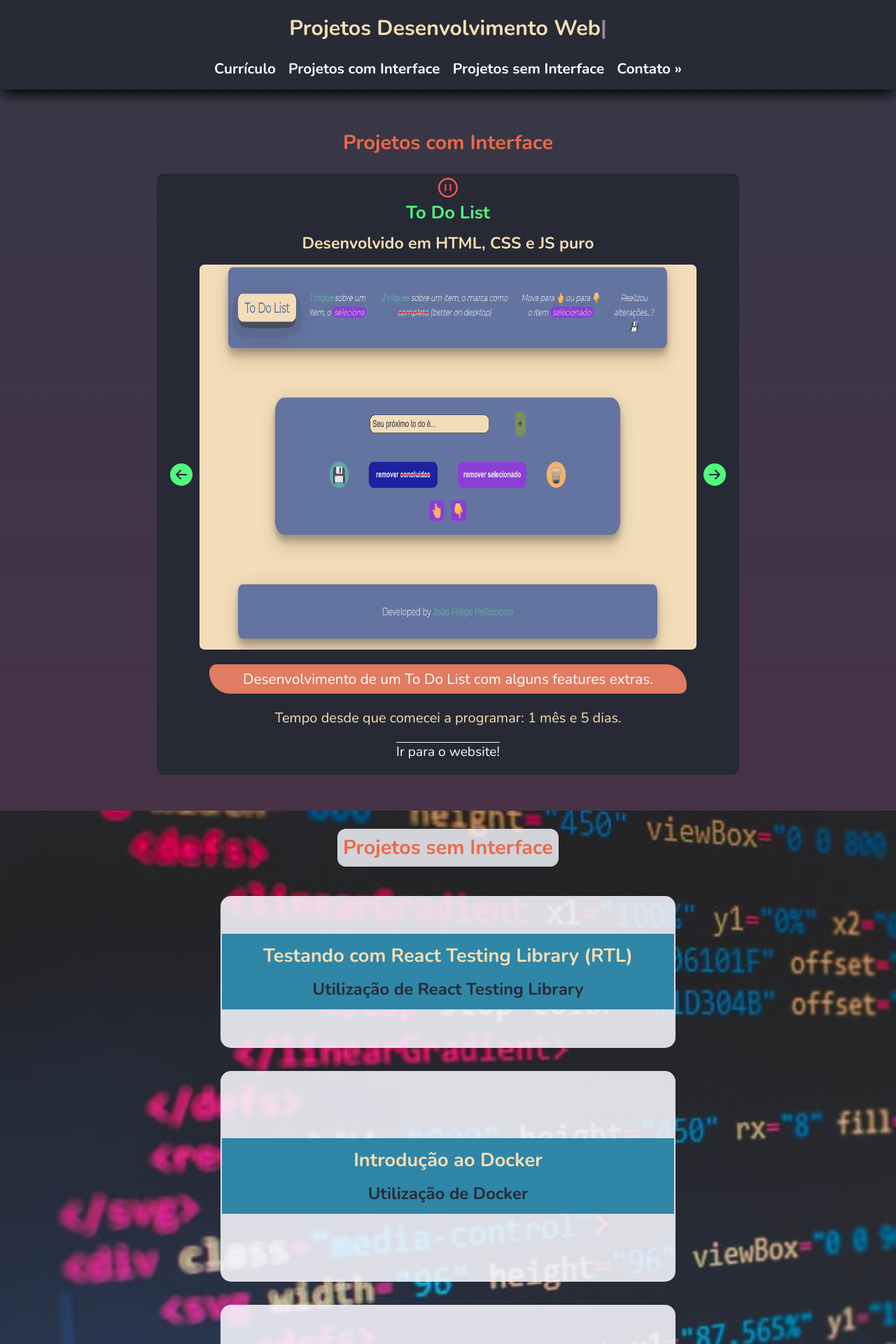
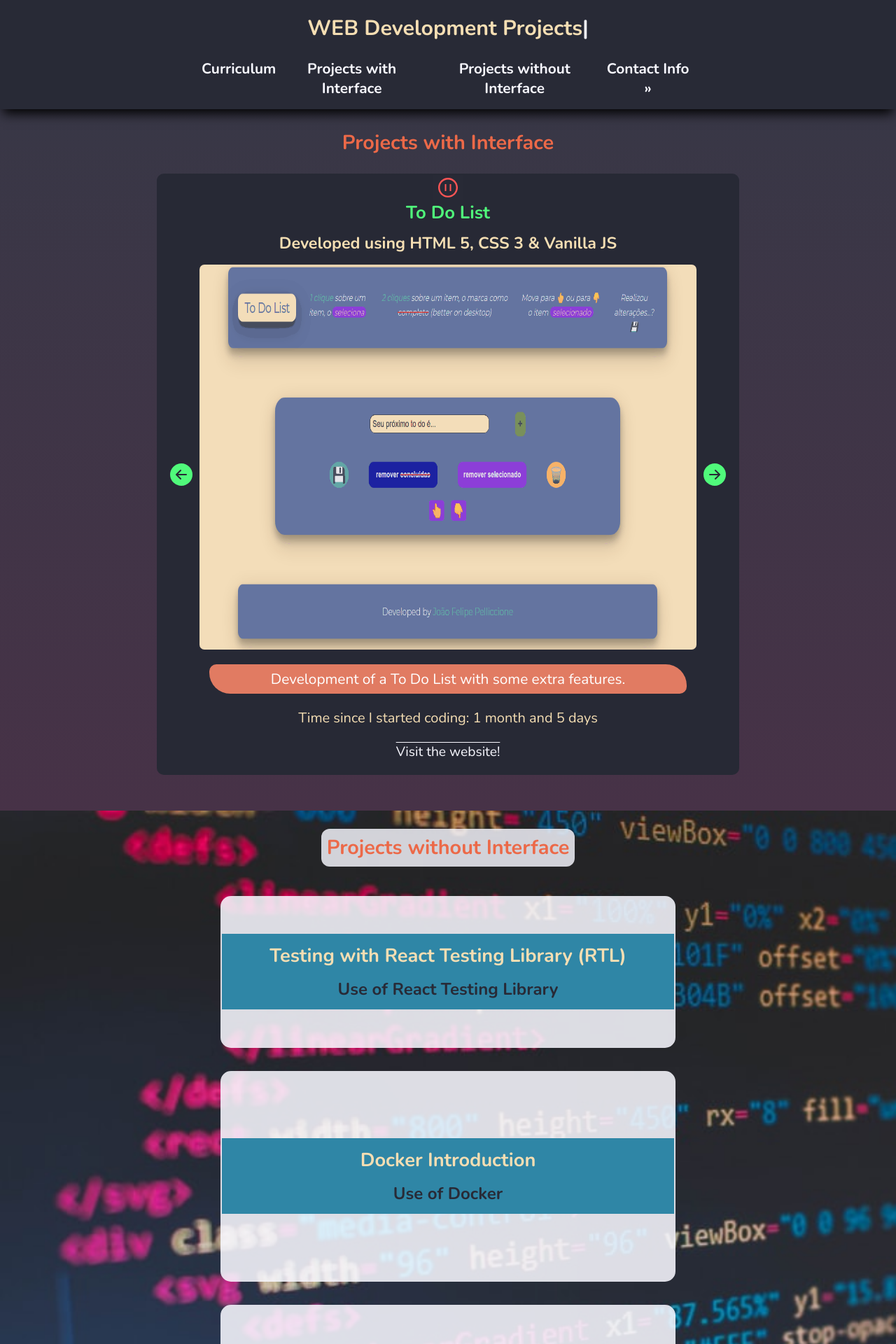
Before and after one commit to joaofelipelliccione/JF_professional_portfolio, a React (Create React App) app: page /portfolio in a window 1280 px wide. Shown: the top 1920 px of the page at 70% size. Built offline with nearby package versions, Linux system fonts and the light colour scheme.

Commit message:
Conclusão tradução!

```diff
--- a/src/components/desktop/portfolio/HeaderPortfolio.jsx
+++ b/src/components/desktop/portfolio/HeaderPortfolio.jsx
@@ -10,29 +10,29 @@ function HeaderPortfolio() {
       <h1>
         <LinkScroll to="projectsWithInterface" smooth duration={ 600 }>
           <Typist cursor={ { hideWhenDone: true, hideWhenDoneDelay: 2000, blink: true } }>
-              Portfólio
+              Portfolio
               <Typist.Backspace count={9} delay={2100} />
-              Projetos Desenvolvimento Web
-              <Typist.Backspace count={28} delay={2100} />
-              Portfólio Tech
+              WEB Development Projects
+              <Typist.Backspace count={24} delay={2100} />
+              Tech Portfolio
             </Typist>
         </LinkScroll>
       </h1>
       <nav>
         <ul id="portfolioPageHeaderNavBar">
-          <li><Link to="/" className="notDropdown">Currículo</Link></li>
+          <li><Link to="/" className="notDropdown">Curriculum</Link></li>
           <li className="notDropdown">
             <LinkScroll to="projectsWithInterface" smooth duration={ 600 } spy>
-              Projetos com Interface
+              Projects with Interface
             </LinkScroll>
           </li>
           <li className="notDropdown">
             <LinkScroll to="projectsWithoutInterface" smooth duration={ 600 } offset={ -140 } spy>
-              Projetos sem Interface
+              Projects without Interface
             </LinkScroll>
           </li>
           <li className="dropdown">
-            <Link to="#" className="dropdownBtn" onClick={ (e) => e.preventDefault() }>Contato »</Link>
+            <Link to="#" className="dropdownBtn" onClick={ (e) => e.preventDefault() }>Contact Info »</Link>
             <div className="dropdownContent">
               <a href="mailto:jf.pelliccione@gmail.com" target="_blank" rel="noreferrer">E-mail</a>
               <a href="https://github.com/joaofelipelliccione" target="_blank" rel="noreferrer">Github</a>
--- a/src/components/desktop/portfolio/ProjectsCarousel.jsx
+++ b/src/components/desktop/portfolio/ProjectsCarousel.jsx
@@ -67,7 +67,7 @@ function ProjectsCarousel({ projectsWithInterface }) {
             setIsProjectsCarouselPaused={ setIsProjectsCarouselPaused }
           />
           <h3>{project.title}</h3>
-          <h4>{`Desenvolvido em ${project.skills}`}</h4>
+          <h4>{`Developed using ${project.skills}`}</h4>
           <img
             alt="Gif do Projeto"
             src={ project.gifPath }
@@ -80,14 +80,14 @@ function ProjectsCarousel({ projectsWithInterface }) {
           <p
             id="eachCarouselTimeInProg"
           >
-            { `Tempo desde que comecei a programar: ${project.timeInProg}.` }
+            { `Time since I started coding: ${project.timeInProg}` }
           </p>
           <a
             href={ project.URL }
             target="_blank"
             rel="noreferrer"
           >
-            Ir para o website!
+            Visit the website!
           </a>
         </div>
       ))}
--- a/src/components/desktop/portfolio/ProjectsNoInterface.jsx
+++ b/src/components/desktop/portfolio/ProjectsNoInterface.jsx
@@ -7,18 +7,18 @@ function ProjectsNoInterface() {
 
   return (
     <section id="projectsWithoutInterface">
-      <h2>Projetos sem Interface</h2>
+      <h2>Projects without Interface</h2>
       <div id="projectsWithoutIntContainer">
         {withoutInterface.map(({ id, title, skills, description, timeInProg, URL }) => (
           <div id="eachProjectWithoutIntCard" key={ id }>
             <div id="eachProjectWithoutIntCardFront">
               <h3>{ title }</h3>
-              <h4>{`Utilização de ${skills}`}</h4>
+              <h4>{`Use of ${skills}`}</h4>
             </div>
             <div id="eachProjectWithoutIntCardBack">
               <p id="noInterfaceProjectDescription">{ description }</p>
-              <p id="noInterfaceTimeInProg">{`Tempo desde que comecei a programar: ${timeInProg}.`}</p>
-              <a href={ URL } target="_blank" rel="noreferrer">Verificar Código</a>
+              <p id="noInterfaceTimeInProg">{`Time since I started coding: ${timeInProg}`}</p>
+              <a href={ URL } target="_blank" rel="noreferrer">Check the code!</a>
             </div>
           </div>
         ))}
--- a/src/components/desktop/portfolio/ProjectsWithInterface.jsx
+++ b/src/components/desktop/portfolio/ProjectsWithInterface.jsx
@@ -8,7 +8,7 @@ function ProjectsWithInterface() {
 
   return (
     <section id="projectsWithInterface">
-      <h2>Projetos com Interface</h2>
+      <h2>Projects with Interface</h2>
       <ProjectsCarousel
         projectsWithInterface={ projectsWithInterface }
       />
--- a/src/components/mobile/portfolio/MobHeaderPortHambContent.jsx
+++ b/src/components/mobile/portfolio/MobHeaderPortHambContent.jsx
@@ -7,8 +7,8 @@ import linkedinIcon from '../../../images/icons/linkedin-icon.svg';
 
 function MobHeaderPortHambContent({ isHambContentOpen, setIsHambContentOpen }) {
   const portPageSections = [
-    { title: 'Projetos com Interface', location: 'mobileProjectsWithInterface' },
-    { title: 'Projetos sem Interface', location: 'mobProjectsWithoutInterface' },
+    { title: 'Projects with Interface', location: 'mobileProjectsWithInterface' },
+    { title: 'Projects without Interface', location: 'mobProjectsWithoutInterface' },
   ];
 
   const dropdownRef = React.useRef(null);
@@ -53,7 +53,7 @@ function MobHeaderPortHambContent({ isHambContentOpen, setIsHambContentOpen }) {
         className="headerPortHambInternalLinks"
         to="/"
       >
-        Currículo
+        Curriculum
       </Link>
       <div id="headerPortHambExternalLinksCont">
         <a
--- a/src/components/mobile/portfolio/MobileHeaderPortfolio.jsx
+++ b/src/components/mobile/portfolio/MobileHeaderPortfolio.jsx
@@ -22,11 +22,11 @@ function MobileHeaderPortfolio() {
           onClick={ () => setIsHambContentOpen(false) }
         >
           <Typist cursor={ { hideWhenDone: true, hideWhenDoneDelay: 2000, blink: true } }>
-            Portfólio
+            Portfolio
             <Typist.Backspace count={ 9 } delay={ 2100 } />
-            Projetos Desenvolvimento Web
-            <Typist.Backspace count={ 28 } delay={ 2100 } />
-            Portfólio Tech
+            WEB Development Projects
+            <Typist.Backspace count={ 24 } delay={ 2100 } />
+            Tech Portfolio
           </Typist>
         </LinkScroll>
       </div>
--- a/src/components/mobile/portfolio/MobileProjectsCarousel.jsx
+++ b/src/components/mobile/portfolio/MobileProjectsCarousel.jsx
@@ -92,7 +92,7 @@ function MobileProjectsCarousel({ projectsWithInterface }) {
             setIsProjectsCarouselPaused={ setIsProjectsCarouselPaused }
           />
           <h3>{project.title}</h3>
-          <h4>{`Desenvolvido em ${project.skills}`}</h4>
+          <h4>{`Developed using ${project.skills}`}</h4>
           <img
             alt="Gif do Projeto"
             src={ project.gifPath }
@@ -105,14 +105,14 @@ function MobileProjectsCarousel({ projectsWithInterface }) {
           <p
             id="eachMobileCarouselTimeInProg"
           >
-            { `Tempo desde que comecei a programar: ${project.timeInProg}.` }
+            { `Time since I started coding: ${project.timeInProg}` }
           </p>
           <a
             href={ project.URL }
             target="_blank"
             rel="noreferrer"
           >
-            Ir para o website!
+            Visit the website!
           </a>
         </div>
       ))}
--- a/src/components/mobile/portfolio/MobileProjectsNoInterface.jsx
+++ b/src/components/mobile/portfolio/MobileProjectsNoInterface.jsx
@@ -17,7 +17,7 @@ function MobileProjectsNoInterface() {
 
   return (
     <section id="mobProjectsWithoutInterface">
-      <h2>Projetos sem Interface</h2>
+      <h2>Projects without Interface</h2>
       <div
         id="mobProjectsWithoutIntContainer"
       >
@@ -41,12 +41,12 @@ function MobileProjectsNoInterface() {
               onKeyDown={ (e) => onClickProjectCard(e) }
             >
               <h3>{ title }</h3>
-              <h4>{`Utilização de ${skills}`}</h4>
+              <h4>{`Use of ${skills}`}</h4>
             </div>
             <div id="eachMobProjectWithoutIntCardBack">
               <p id="mobNoInterfaceProjectDescription">{ description }</p>
-              <p id="mobNoInterfaceTimeInProg">{`Tempo desde que comecei a programar: ${timeInProg}.`}</p>
-              <a href={ URL } target="_blank" rel="noreferrer">Verificar Código</a>
+              <p id="mobNoInterfaceTimeInProg">{`Time since I started coding: ${timeInProg}`}</p>
+              <a href={ URL } target="_blank" rel="noreferrer">Check the code!</a>
             </div>
           </div>
         ))}
--- a/src/components/mobile/portfolio/MobileProjectsWithInterface.jsx
+++ b/src/components/mobile/portfolio/MobileProjectsWithInterface.jsx
@@ -8,7 +8,7 @@ function MobileProjectsWithInterface() {
 
   return (
     <section id="mobileProjectsWithInterface">
-      <h2>Projetos com Interface</h2>
+      <h2>Projects with Interface</h2>
       <MobileProjectsCarousel
         projectsWithInterface={ projectsWithInterface }
       />
--- a/src/data/learned_technologies.js
+++ b/src/data/learned_technologies.js
@@ -15,8 +15,8 @@ import trelloIcon from '../images/icons/trello-icon.svg';
 
 const learnedTechnologiesArr = [
   [
-    { name: 'HTML', icon: htmlIcon, width: '45px' },
-    { name: 'CSS', icon: cssIcon, width: '45px' },
+    { name: 'HTML 5', icon: htmlIcon, width: '45px' },
+    { name: 'CSS 3', icon: cssIcon, width: '45px' },
     { name: 'Javascript', icon: jsIcon, width: '45px' },
     { name: 'React JS', icon: reactJsIcon, width: '45px' },
     { name: 'Redux', icon: reduxIcon, width: '45px' },
--- a/src/data/projects_data.js
+++ b/src/data/projects_data.js
@@ -9,107 +9,107 @@ import trybeWalletGIF from '../gifs/gif-trybeWallet.gif';
 import triviaGIF from '../gifs/gif-trivia.gif';
 import starWarsGIF from '../gifs/gif-starWars.gif';
 
-const skillPack1 = 'HTML, CSS e JS puro';
-const skillPack2 = 'React puro';
-const skillPack3 = 'React com Redux e Thunk';
+const skillPack1 = 'HTML 5, CSS 3 & Vanilla JS';
+const skillPack2 = 'React JS';
+const skillPack3 = 'React JS with Redux';
 
 const projects = {
   withInterface: [
     {
       id: 'foundationToDoList',
       title: 'To Do List',
-      description: 'Desenvolvimento de um To Do List com alguns features extras.',
+      description: 'Development of a To Do List with some extra features. ',
       skills: skillPack1,
       URL: 'https://joaofelipelliccione.github.io/projetos-trybe/1-Fundamentos-Desenvolvimento-Web/05_todo-list/index.html',
       gifPath: toDoGIF,
       startDate: '17/08/2021',
-      timeInProg: '1 mês e 5 dias',
+      timeInProg: '1 month and 5 days',
     },
     {
       id: 'foundationTrybewartsForm',
       title: 'Trybewarts Wizarding School Form',
-      description: 'Desenvolvimento de uma página de formulário da Escola de Magia Trybewarts. O tema desse projeto foi baseado na obra "Harry Potter", de J. K. Rowling.',
+      description: 'Development of a Trybewarts School of Magic form page. The theme of this project was based on the work "Harry Potter", by J.K. Rowling.',
       skills: skillPack1,
       URL: 'https://joaofelipelliccione.github.io/projetos-trybe/1-Fundamentos-Desenvolvimento-Web/06_trybewarts/index.html',
       gifPath: trybewartsGIF,
       startDate: '25/08/2021',
-      timeInProg: '1 mês e 13 dias',
+      timeInProg: '1 month and 13 days',
     },
     {
       id: 'foundationOnlineShop',
       title: 'E-Commerce Introduction',
-      description: 'Desenvolvimento de um carrinho de compras totalmente dinâmico, a partir do consumo de dados oriundos da API do Mercado Livre®.',
+      description: 'Development of a fully dynamic shopping cart, based on data from the Mercado Livre® API.',
       skills: skillPack1,
       URL: 'https://joaofelipelliccione.github.io/projetos-trybe/1-Fundamentos-Desenvolvimento-Web/09_shopping-cart-project/index.html',
       gifPath: onlineShop1GIF,
       startDate: '20/09/2021',
-      timeInProg: '2 meses e 8 dias',
+      timeInProg: '2 months and 8 days',
     },
     {
       id: 'foundationMathInMusic',
       title: 'Math in Music',
-      description: 'Desenvolvimento de uma aplicação que informa diversos parâmetros de uma determinada música pesquisada. A partir do consumo de dados oriundos da API do Spotify®, o programa apresenta dados como Dançabilidade, Energia, Valência e outros.',
+      description: 'Development of an application that informs different parameters of a specific searched song. Based on data from the Spotify® API, the program presents information such as danceability, energy, valence and more.',
       skills: skillPack1,
       URL: 'https://joaofelipelliccione.github.io/projetos-trybe/1-Fundamentos-Desenvolvimento-Web/11_math-in-music/index.html',
       gifPath: mathInMusicGIF,
       startDate: '30/09/2021',
-      timeInProg: '2 meses e 18 dias',
+      timeInProg: '2 months and 18 days',
     },
     {
       id: 'frontendSuperTrunfo',
-      title: 'Super Trunfo Constructor',
-      description: 'Desenvolvimento de uma aplicação que possibilita a criação de um baralho no estilo Super Trunfo.',
+      title: 'Super Trump Constructor',
+      description: 'Development of an application that allows the creation of a super trump deck of cards.',
       skills: skillPack2,
       URL: 'https://joaofelipelliccione.github.io/trybe_frontend_3-tryunfo/',
       gifPath: superTrunfoGIF,
       startDate: '14/10/2021',
-      timeInProg: '3 meses e 2 dias',
+      timeInProg: '3 months and 2 days',
     },
     {
       id: 'frontendTrybeTunes',
       title: 'Trybe Tunes',
-      description: 'Desenvolvimento de uma aplicação capaz de reproduzir previews de músicas, das mais variadas bandas e artistas, e ainda criar uma lista de favoritas. Para estruturar o respectivo projeto, houve consumo da API do Itunes®.',
+      description: 'Development of an application capable of playing any song preview, from an artist or a band, registered on Itunes®. The users can also structure a list with their favorite tracks.',
       skills: skillPack2,
       URL: 'https://joaofelipelliccione.github.io/trybe_frontend_4-trybetunes/',
       gifPath: trybeTunesGIF,
       startDate: '21/10/2021',
-      timeInProg: '3 meses e 9 dias',
+      timeInProg: '3 months and 9 days',
     },
     {
       id: 'frontendOnlineShop',
       title: 'E-Commerce 2.0',
-      description: 'Desenvolvimento de uma versão simplificada, sem persistência no banco de dados, de uma loja online. Para estruturar o respectivo projeto, houve consumo da API do Mercado Livre®.',
+      description: 'Development of a simplified version, without database persistence, of an online store. To structure the respective project, there was data consumption of the Mercado Livre® API.',
       skills: skillPack2,
       URL: 'https://joaofelipelliccione.github.io/trybe_frontend_5-online_store/#/',
       gifPath: onlineShop2GIF,
       startDate: '29/10/2021',
-      timeInProg: '3 meses e 17 dias',
+      timeInProg: '3 months and 17 days',
     },
     {
       id: 'trybeWallet',
       title: 'Traveling Wallet',
-      description: 'Desenvolvimento de uma carteira de controle de gastos com conversor de moedas. Para estruturar o respectivo projeto, houve consumo da API Economia-Awesomeapi®.',
+      description: 'Development of an expense control application with a built-in currency converter. To structure the respective project, the Economy-Awesomeapi® API was used.',
       skills: skillPack3,
       URL: 'https://joaofelipelliccione.github.io/trybe_frontend_6-trybewallet/#/',
       gifPath: trybeWalletGIF,
       startDate: '19/11/2021',
-      timeInProg: '4 meses e 7 dias',
+      timeInProg: '4 months and 7 days',
     },
     {
       id: 'trybeTrivia',
       title: 'Trivia Game',
-      description: 'Desenvolvimento, em equipe, de um jogo de perguntas e respostas baseado no programa "show do milhão". Para estruturar o respectivo projeto, houve consumo da API Open Trivia®.',
+      description: 'Development of a question-and-answer game. To structure the respective project, the Open Trivia® API was used.',
       skills: skillPack3,
       URL: 'https://joaofelipelliccione.github.io/trybe_frontend_7-trivia_game/#/',
       gifPath: triviaGIF,
       startDate: '24/11/2021',
-      timeInProg: '4 meses e 12 dias',
+      timeInProg: '4 months and 12 days',
     },
     {
       id: 'starWarsDataTable',
       title: 'Star Wars Planets',
-      description: 'Desenvolvimento de uma tabela, com filtros, dos planetas do universo de Star Wars. Para estruturar o respectivo projeto, houve consumo da API Planet List®.',
-      skills: 'React com foco em componentes funcionais. Utilização de Context API e Hooks para controlar os estados globais.',
+      description: 'Development of a Star Wars planets table with filtering mechanism. To structure the respective project, there was consumption of the Planet List® API.',
+      skills: 'React JS with focus on functional components, Context API and Hooks',
       URL: 'https://joaofelipelliccione.github.io/trybe_frontend_8-starwars_planets_search/',
       gifPath: starWarsGIF,
       startDate: '06/12/2021',
@@ -128,30 +128,30 @@ const projects = {
     // },
     {
       id: 'reactTestingLibrary',
-      title: 'Testando com React Testing Library (RTL)',
-      description: 'Desenvolvimento de testes para uma aplicação React com Router, porém sem Redux.',
+      title: 'Testing with React Testing Library (RTL)',
+      description: 'Test development for a React JS application with Router, but without Redux.',
       skills: 'React Testing Library',
       URL: 'https://github.com/joaofelipelliccione/joaofelipelliccione.github.io/tree/main/projetos-trybe/2-Frontend/06-project-react-testing-library/src/tests',
       startDate: '08/11/2021',
-      timeInProg: '3 meses e 24 dias',
+      timeInProg: '3 months and 24 days',
     },
     {
       id: 'dockerToDo',
-      title: 'Introdução ao Docker',
-      description: 'Desenvolvimento de um projeto cujos objetivos vão desde a "conteinerização" de aplicações de front-end, back-end e testes, até a estruturação de uma conexão entre elas. Conceitos como desenvolvimento de Dockerfiles e orquestração de containers (Docker Compose), foram englobados.',
+      title: 'Docker Introduction',
+      description: 'Development of a project whose objectives range from the "containerization" of front-end, back-end and testing applications, to the structuring of a connection between them. Concepts such Dockerfile built, and container orchestration (Docker Compose) were encompassed.',
       skills: 'Docker',
       URL: 'https://github.com/joaofelipelliccione/joaofelipelliccione.github.io/tree/main/projetos-trybe/3-Backend/01_docker-to-do-app',
       startDate: '20/01/2022',
-      timeInProg: '6 meses e 4 dias',
+      timeInProg: '6 months and 4 days',
     },
     {
       id: 'modelingWithMySQL',
       title: 'MySQL - One For All',
-      description: 'Desenvolvimento de um projeto cujo objetivo inicial foi a normalização de tabelas e a criação de um banco de dados previamente modelado. Feito isso, inúmeras queries foram criadas a partir das principais funções e conceitos necessários para uma utilização avançada do MySQL.',
+      description: 'Development of a project whose initial objective was the normalization of tables and the creation of a previously modeled database. After that, countless queries were created to practice the use of MySQL.',
       skills: 'MySQL',
       URL: 'https://github.com/joaofelipelliccione/joaofelipelliccione.github.io/tree/main/projetos-trybe/3-Backend/03_MySQL-Database-Modeling',
       startDate: '04/02/2022',
-      timeInProg: '6 meses e 19 dias',
+      timeInProg: '6 months and 19 days',
     },
     // {
     //   id: 'CRUDApiWithoutORM',
@@ -164,12 +164,12 @@ const projects = {
     // },
     {
       id: 'CRUDApiWithORM',
-      title: 'API RESTful com Sequelize',
-      description: 'Desenvolvimento de uma CRUD API (Create, Read, Update e Delete) RESTful com endpoints voltados à leitura e edição de um banco de dados MySQL. Para estruturar o respectivo projeto, utilizou-se o Node.JS como ambiente de execução, o framework Express e o ORM Sequelize.',
+      title: 'RESTful API built with Sequelize',
+      description: 'Development of a RESTful CRUD API with endpoints aiming the reading and editing of a MySQL database. To structure the respective project there were use of Node.JS, Express and the ORM Sequelize.',
       skills: 'Node.JS',
       URL: 'https://github.com/joaofelipelliccione/joaofelipelliccione.github.io/tree/main/projetos-trybe/3-Backend/06_NodeJs-CRUD-API-ORM',
       startDate: '11/03/2022',
-      timeInProg: '7 meses e 27 dias',
+      timeInProg: '7 months and 27 days',
     },
   ],
 };
```
